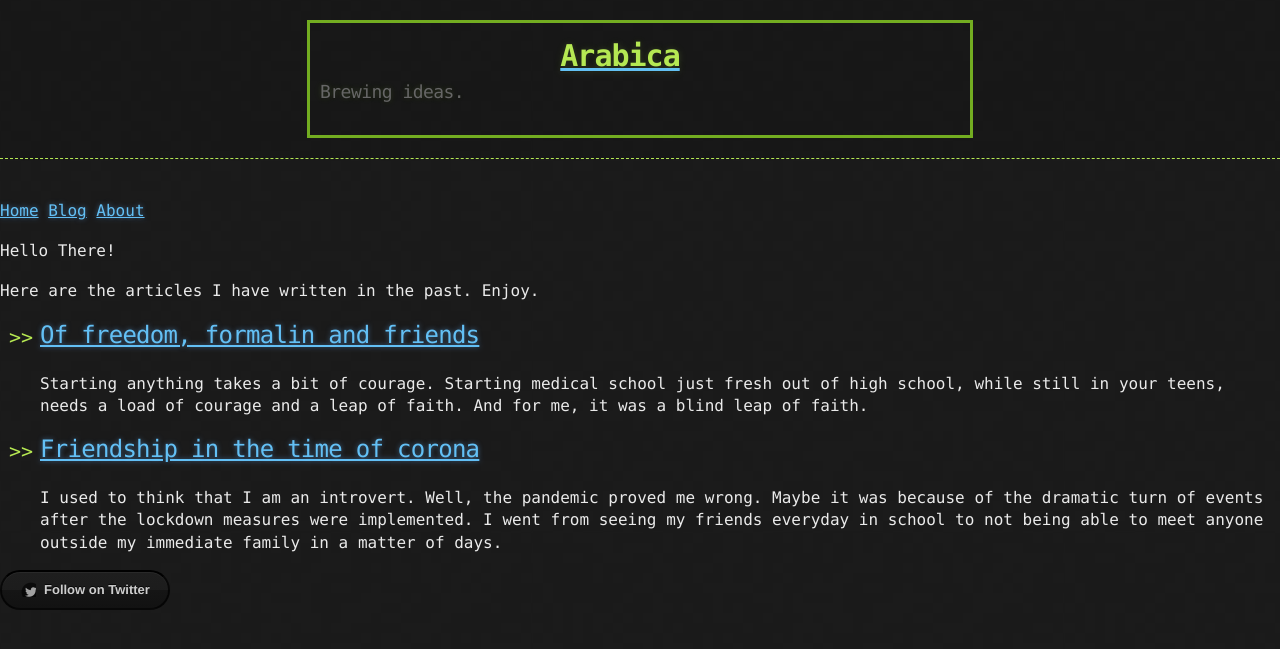
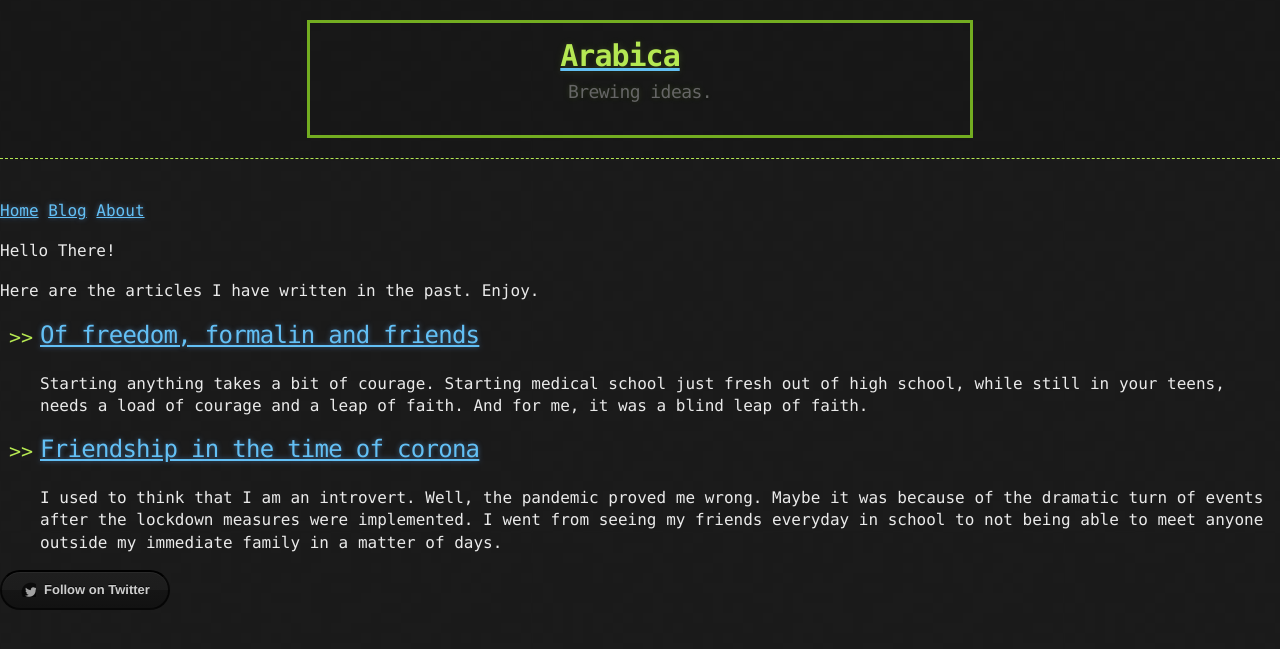
Before and after one commit to habasweiny/habasweiny.github.io, a Jekyll site: the page built from index.html, in a window 1280 px wide. Shown: the top 649 px of the page. Built offline with Jekyll 4.4.1, drawn with Linux system fonts in a browser that asks for light colours.

Commit message:
Update main.scss

```diff
--- a/_sass/main.scss
+++ b/_sass/main.scss
@@ -271,3 +271,7 @@ a {
 #a-title {
   text-align: center;
 }
+
+#desc {
+  text-align: center;
+}
```
